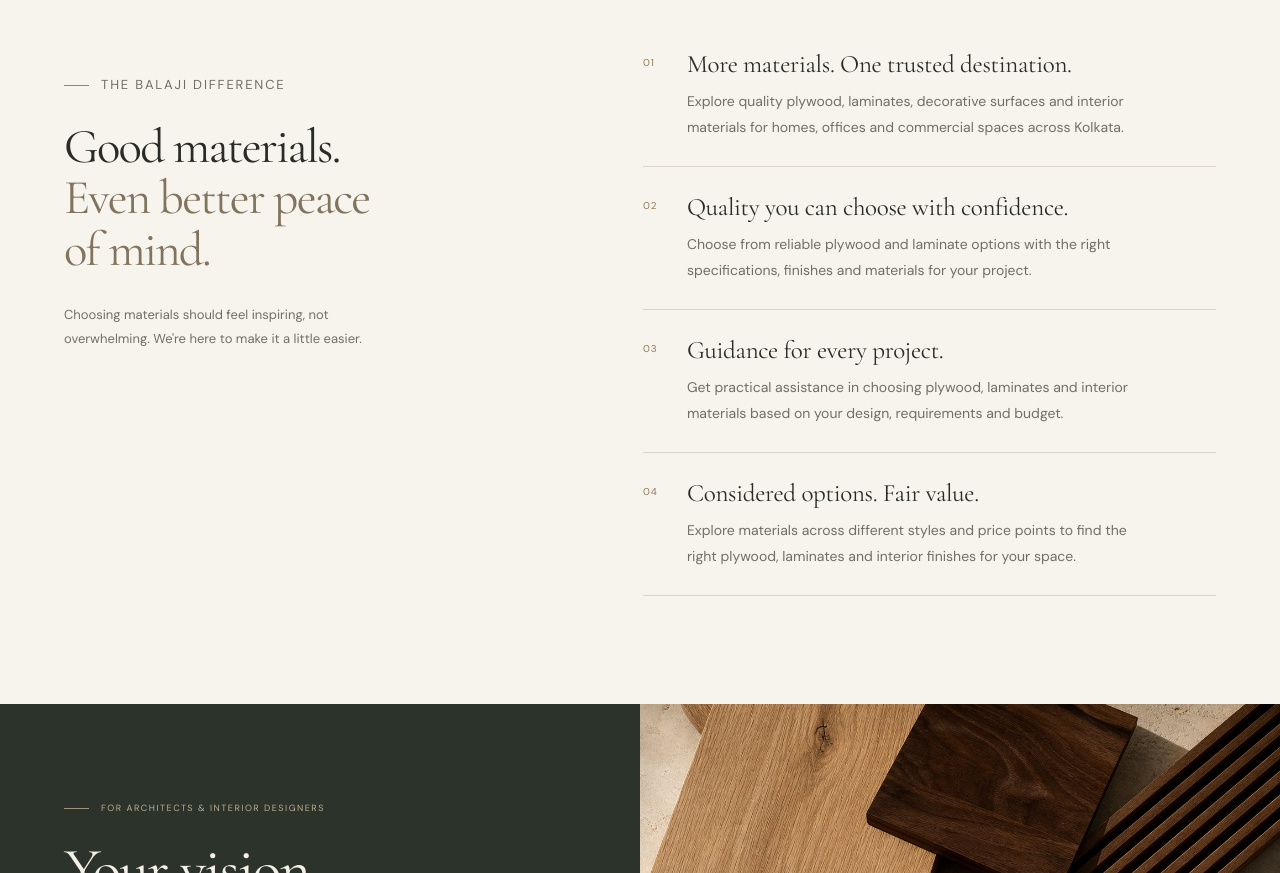
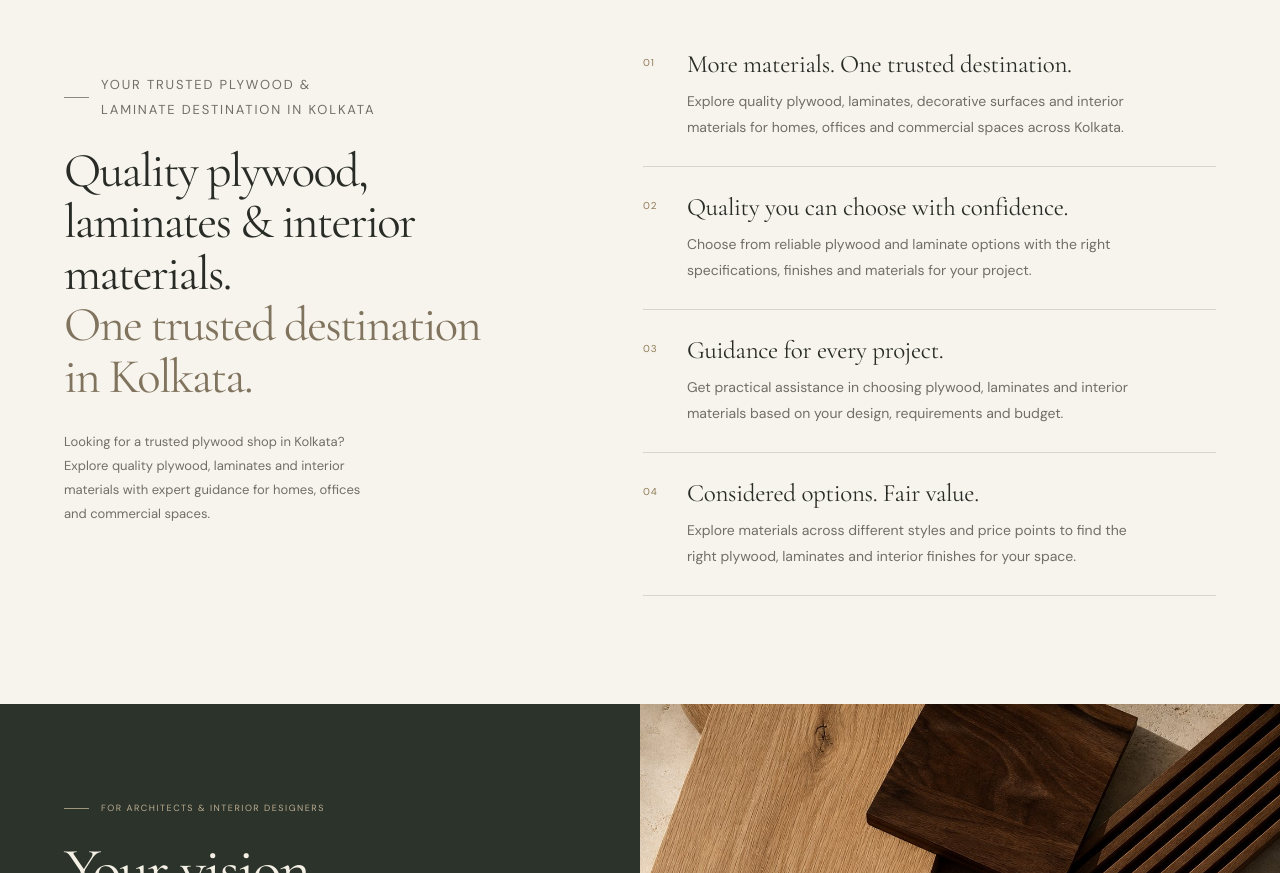
Before and after one commit to saharshg18/balaji-ply-lam-website, a React (Vite) app: page / in a window 1280 px wide. Shown: the part 3180-4053 px from the top of the page. Built offline with nearby package versions, Linux system fonts and the light colour scheme.

Commit message:
Update Home.tsx

```diff
--- a/src/pages/Home.tsx
+++ b/src/pages/Home.tsx
@@ -176,7 +176,7 @@ const reasons = [
 function WhyChoose() {
   return (
     <section className="section why-section" aria-labelledby="why-title">
-      <div className="container why-grid"><Reveal className="why-heading"><Eyebrow>The Balaji difference</Eyebrow><h2 id="why-title">Good materials.<br /><em>Even better peace <br />of mind.</em></h2><p>Choosing materials should feel inspiring, not overwhelming. We're here to make it a little easier.</p></Reveal><div className="reasons-list">{reasons.map((reason, index) => <Reveal className="reason-row" key={reason.title} delay={index * 0.035}><span className="reason-number">0{index + 1}</span><div><h3>{reason.title}</h3><p>{reason.text}</p></div></Reveal>)}</div></div>
+      <div className="container why-grid"><Reveal className="why-heading"><Eyebrow>Your trusted plywood & laminate destination in Kolkata</Eyebrow><h2 id="why-title">Quality plywood, laminates & interior materials.<br /><em>One trusted destination <br />in Kolkata.</em></h2><p>Looking for a trusted plywood shop in Kolkata? Explore quality plywood, laminates and interior materials with expert guidance for homes, offices and commercial spaces.</p></Reveal><div className="reasons-list">{reasons.map((reason, index) => <Reveal className="reason-row" key={reason.title} delay={index * 0.035}><span className="reason-number">0{index + 1}</span><div><h3>{reason.title}</h3><p>{reason.text}</p></div></Reveal>)}</div></div>
     </section>
   );
 }
```
